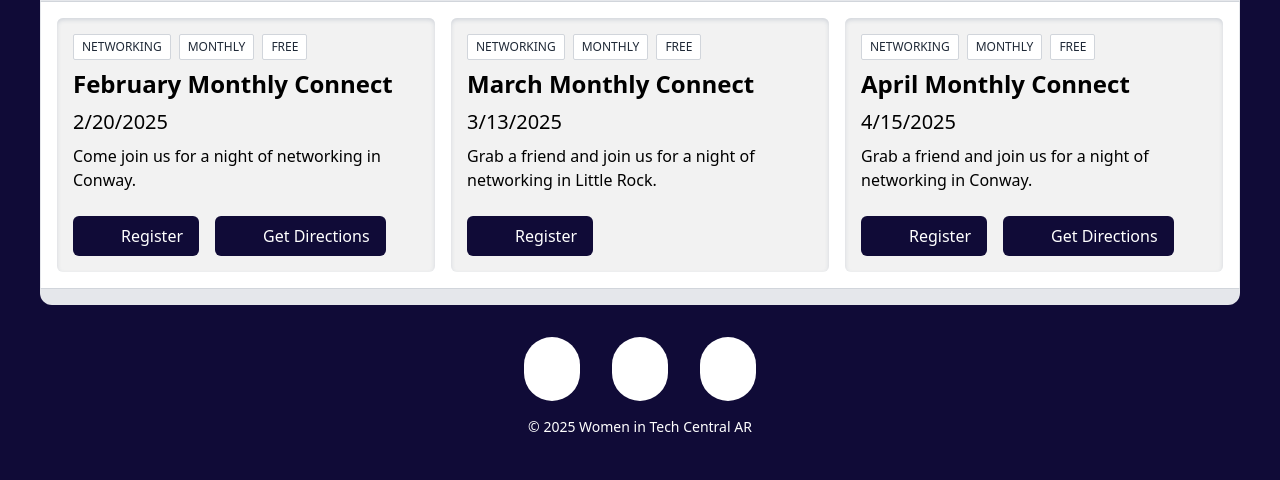
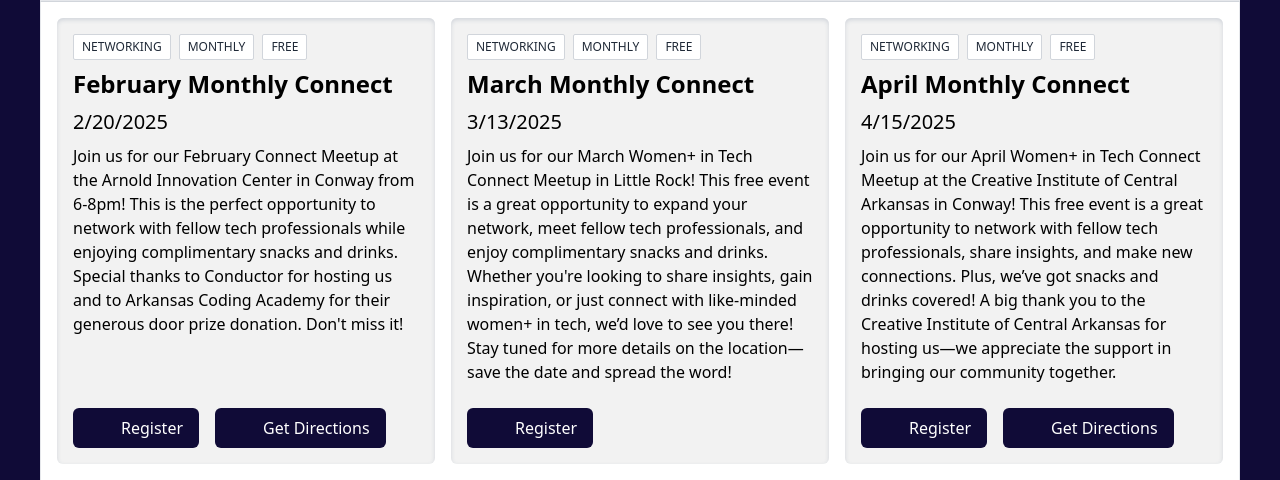
Before and after one commit to WIT-CA/wit-events, an Astro site: page / in a window 1280 px wide. Shown: the part 693-1173 px from the top of the page. Before the commit the page ends 1146 px from the top, so only its background shows below. Built offline with nearby package versions, Linux system fonts and the light colour scheme; Astro itself is replaced by a stand-in of ours; some icons are missing.

Commit message:
feat(events): updating current events

```diff
--- a/src/components/UpcomingEvents.astro
+++ b/src/components/UpcomingEvents.astro
@@ -18,7 +18,7 @@ const events: Event[] = [
   {
     title: "February Monthly Connect",
     date: new Date("2025-02-20T12:00:00Z"),
-    details: "Come join us for a night of networking in Conway.",
+    details: "Join us for our February Connect Meetup at the Arnold Innovation Center in Conway from 6-8pm! This is the perfect opportunity to network with fellow tech professionals while enjoying complimentary snacks and drinks. Special thanks to Conductor for hosting us and to Arkansas Coding Academy for their generous door prize donation. Don't miss it!",
     tags: ["networking", "monthly", "free"],
     locationUrl: "https://maps.app.goo.gl/8JmnFWeyTY8VPgy9A",
     registrationUrl: "https://forms.office.com/r/feKZZwy49L",
@@ -27,7 +27,7 @@ const events: Event[] = [
     title: "March Monthly Connect",
     date: new Date("2025-03-13T12:00:00Z"),
     details:
-      "Grab a friend and join us for a night of networking in Little Rock.",
+      "Join us for our March Women+ in Tech Connect Meetup in Little Rock! This free event is a great opportunity to expand your network, meet fellow tech professionals, and enjoy complimentary snacks and drinks. Whether you're looking to share insights, gain inspiration, or just connect with like-minded women+ in tech, we’d love to see you there! Stay tuned for more details on the location—save the date and spread the word!",
     tags: ["networking", "monthly", "free"],
     registrationUrl: "https://forms.office.com/r/SM7a95K2f0",
   },
@@ -35,7 +35,7 @@ const events: Event[] = [
     title: "April Monthly Connect",
     date: new Date("2025-04-15T12:00:00Z"),
     details:
-      "Grab a friend and join us for a night of networking in Conway.",
+      "Join us for our April Women+ in Tech Connect Meetup at the Creative Institute of Central Arkansas in Conway! This free event is a great opportunity to network with fellow tech professionals, share insights, and make new connections. Plus, we’ve got snacks and drinks covered! A big thank you to the Creative Institute of Central Arkansas for hosting us—we appreciate the support in bringing our community together.",
     tags: ["networking", "monthly", "free"],
     locationUrl: "https://maps.app.goo.gl/cMzixnBDMEi2M5kS8",
     registrationUrl: "https://forms.office.com/r/YjJt8CbGi4",
```
